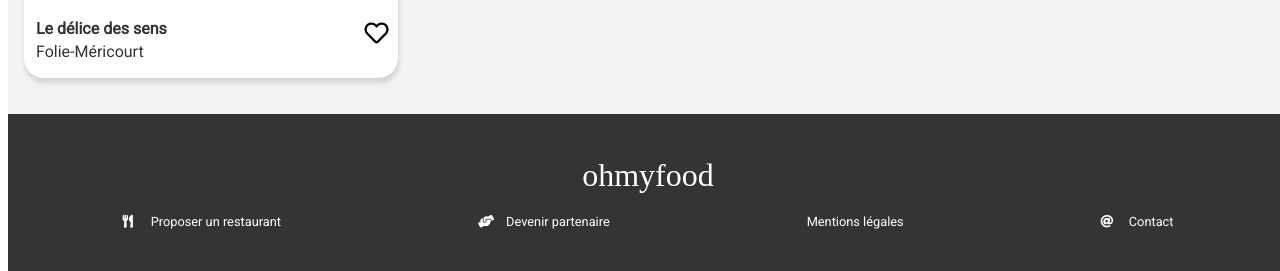
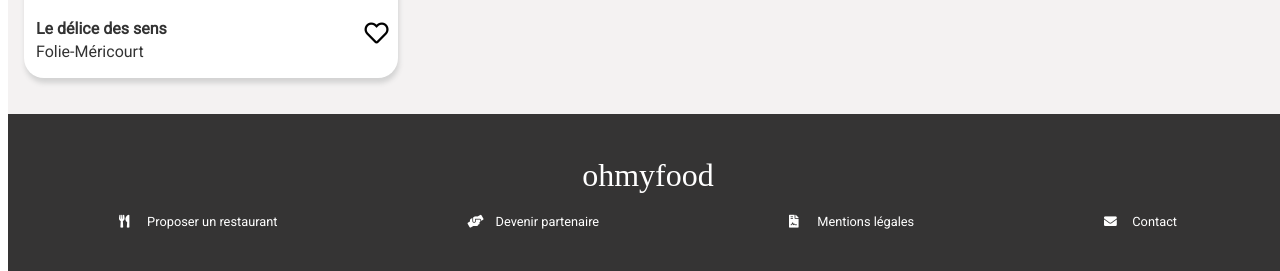
Before and after one commit to JeanPhilippe-K/OpenClassrooms, a plain HTML site: page index.html in a window 1280 px wide. Shown: the part 1146-1417 px from the top of the page. Drawn offline with Linux system fonts and the light colour scheme; a web font is replaced by a local one.

Commit message:
Update index.html

```diff
--- a/index.html
+++ b/index.html
@@ -200,13 +200,14 @@
 
             <li>
                 <a href="#" title="voir nos mentions légales">
+                    <i class="fas fa-file-contract"></i>
                 Mentions légales
                 </a>
             </li>
 
             <li>
                 <a href=mailto: jeanphilippe.kohlhayer@gmail.com title="nous envoyer un mail">
-                    <i class="fas fa-solid fa-at"></i>
+                   <i class="fas fa-envelope"></i>
                     Contact
                 </a>
             </li>
```
